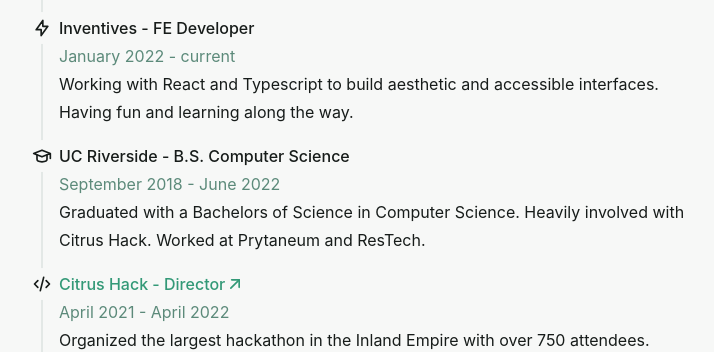
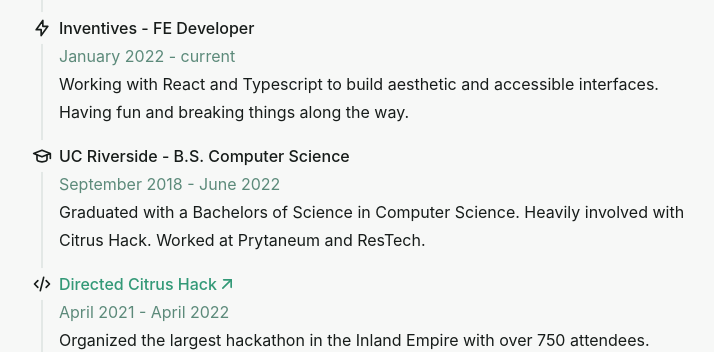
Before and after one commit to rajbirjohar/me, a Next.js app: page /experiences in a window 1280 px wide. Shown: the part 453-805 px from the top of the page, without its empty margins (263-977 px from the left). Built offline with nearby package versions, Linux system fonts and the light colour scheme; a web font is replaced by a local one.

Commit message:
Small refactor

```diff
--- a/components/ListExperiences/Step/index.tsx
+++ b/components/ListExperiences/Step/index.tsx
@@ -38,7 +38,7 @@
         )}
 
         <time className={css.date}>
-          {props.startDate} {props.endDate && <>- {props.endDate}</>}
+          {props.range}
         </time>
         <p dangerouslySetInnerHTML={{ __html: props.caption }} />
       </div>
--- a/components/ListExperiences/index.tsx
+++ b/components/ListExperiences/index.tsx
@@ -32,8 +32,7 @@
                     key={step.title}
                     title={step.title}
                     position={step.position}
-                    endDate={step.endDate}
-                    startDate={step.startDate}
+                    range={step.range}
                     year={step.year}
                     caption={step.caption}
                     icon={step.icon}
@@ -55,8 +54,7 @@
                     key={step.title}
                     title={step.title}
                     position={step.position}
-                    endDate={step.endDate}
-                    startDate={step.startDate}
+                    range={step.range}
                     year={step.year}
                     caption={step.caption}
                     icon={step.icon}
--- a/data/experiences.ts
+++ b/data/experiences.ts
@@ -12,8 +12,7 @@
   {
     title: "Arizona",
     position: "Goodbye California",
-    startDate: "June 2022",
-    endDate: "current",
+    range: "June 2022 - current",
     year: 2022,
     caption: "Here's to new adventures in the Grand Canyon State.",
     icon: IconPlaneDeparture,
@@ -21,28 +20,24 @@
   {
     title: "Inventives",
     position: "FE Developer",
-    startDate: "January 2022",
-    endDate: "current",
+    range: "January 2022 - current",
     year: 2022,
     caption:
-      "Working with React and Typescript to build aesthetic and accessible interfaces. Having fun and learning along the way.",
+      "Working with React and Typescript to build aesthetic and accessible interfaces. Having fun and breaking things along the way.",
     icon: IconBolt,
   },
   {
     title: "UC Riverside",
     position: "B.S. Computer Science",
-    startDate: "September 2018",
-    endDate: "June 2022",
+    range: "September 2018 - June 2022",
     year: 2022,
     caption:
       "Graduated with a Bachelors of Science in Computer Science. Heavily involved with Citrus Hack. Worked at Prytaneum and ResTech.",
     icon: IconSchool,
   },
   {
-    title: "Citrus Hack",
-    position: "Director",
-    startDate: "April 2021",
-    endDate: "April 2022",
+    title: "Directed Citrus Hack",
+    range: "April 2021 - April 2022",
     year: 2022,
     caption:
       "Organized the largest hackathon in the Inland Empire with over 750 attendees. Director of four teams overseeing operations, sponsorship, marketing, and web development.",
@@ -50,10 +45,8 @@
     url: "https://www.citrushack.com/",
   },
   {
-    title: "Nexus",
-    position: "Senior Design",
-    startDate: "September 2021",
-    endDate: "April 2022",
+    title: "Launched Nexus",
+    range: "September 2021 - April 2022",
     year: 2022,
     caption:
       "Built Nexus, the one-stop shop for a student at UCR hosting information on different clubs, organizations, and events as well as reviews on classes provided by other students.",
@@ -63,16 +56,15 @@
   {
     title: "Citrus Hack",
     position: "FE Developer",
-    startDate: "April 2020",
-    endDate: "April 2021",
+    range: "April 2020 - April 2021",
     year: 2021,
     caption:
       "Worked with the marketing team to design, develop, and deploy the official Citrus Hack website. Served as the portal to over 500 attendees for Citrus Hack 2021.",
     icon: IconCode,
   },
   {
-    title: "Wrote my First Line of Code",
-    startDate: "September 2017",
+    title: "Started Writing Code",
+    range: "September 2017",
     year: 2017,
     caption: "<code>Woah! Hello World!</code>",
     icon: IconCode,
@@ -80,7 +72,7 @@
   {
     title: "Born",
     position: "1 of 1",
-    startDate: "February 2000",
+    range: "February 2000",
     year: 2000,
     caption: "Haha, yes.",
     icon: IconCake,
--- a/styles/globals.css
+++ b/styles/globals.css
@@ -25,6 +25,7 @@
   /* Color */
   --hue: 160;
   --bg: hsl(var(--hue) 2% 97%);
+  --bg-bright: hsl(var(--hue) 2% 98%);
   --fg: hsl(var(--hue) 10% 10%);
   --fg-bright: hsl(var(--hue) 50% 40%);
   --fg-dim: hsl(var(--hue) 20% 45%);
@@ -61,6 +62,7 @@
 [data-theme="dark"] {
   --hue: 150;
   --bg: hsl(var(--hue) 2% 9%);
+  --bg-bright: hsl(var(--hue) 2% 11%);
   --fg: hsl(var(--hue) 10% 97%);
   --fg-bright: hsl(var(--hue) 40% 75%);
   --fg-dim: hsl(var(--hue) 15% 65%);
--- a/types/portfolio.d.ts
+++ b/types/portfolio.d.ts
@@ -3,8 +3,7 @@
 interface Experience {
   title: string;
   position?: string;
-  endDate?: string;
-  startDate: string;
+  range?: string;
   year: number;
   caption: string;
   icon: TablerIcon;
```
Also changed, not shown: components/ListProjects/ProjectCard/ProjectCard.module.css (+4 -3 lines).
